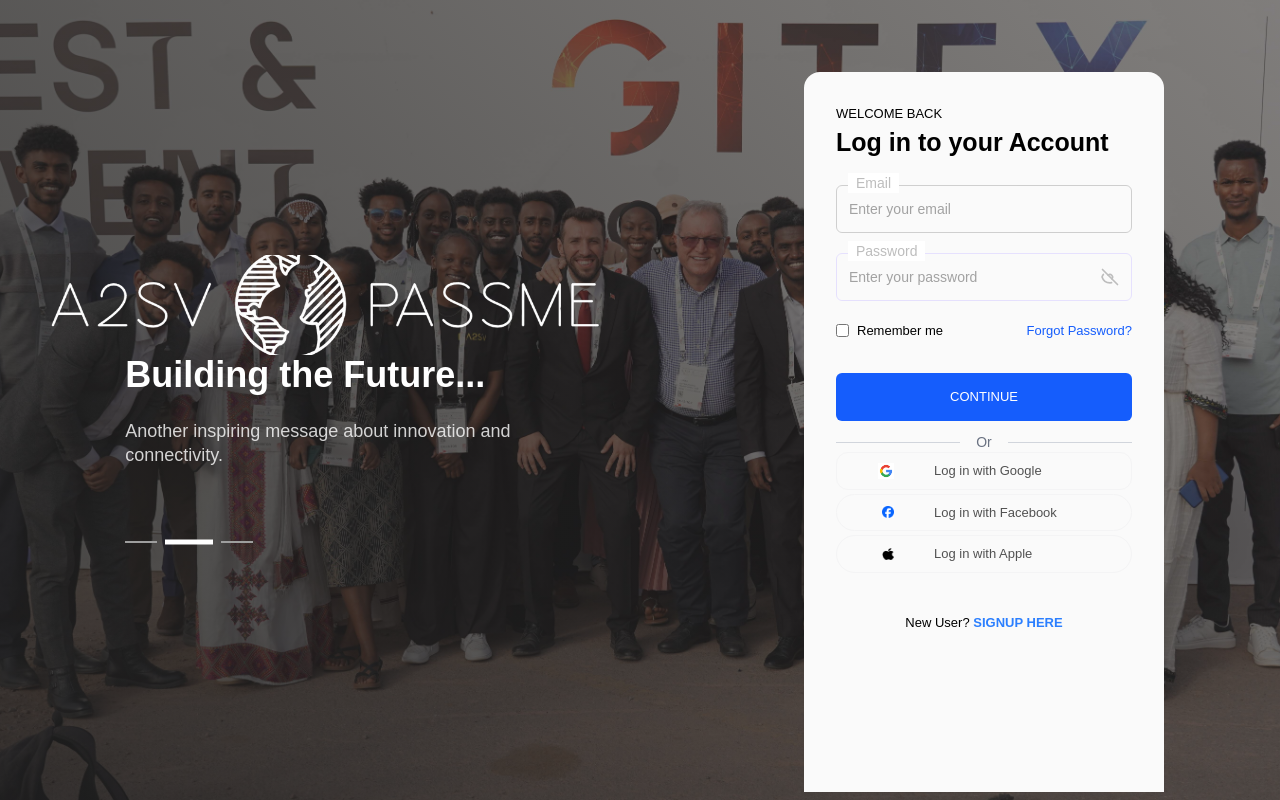
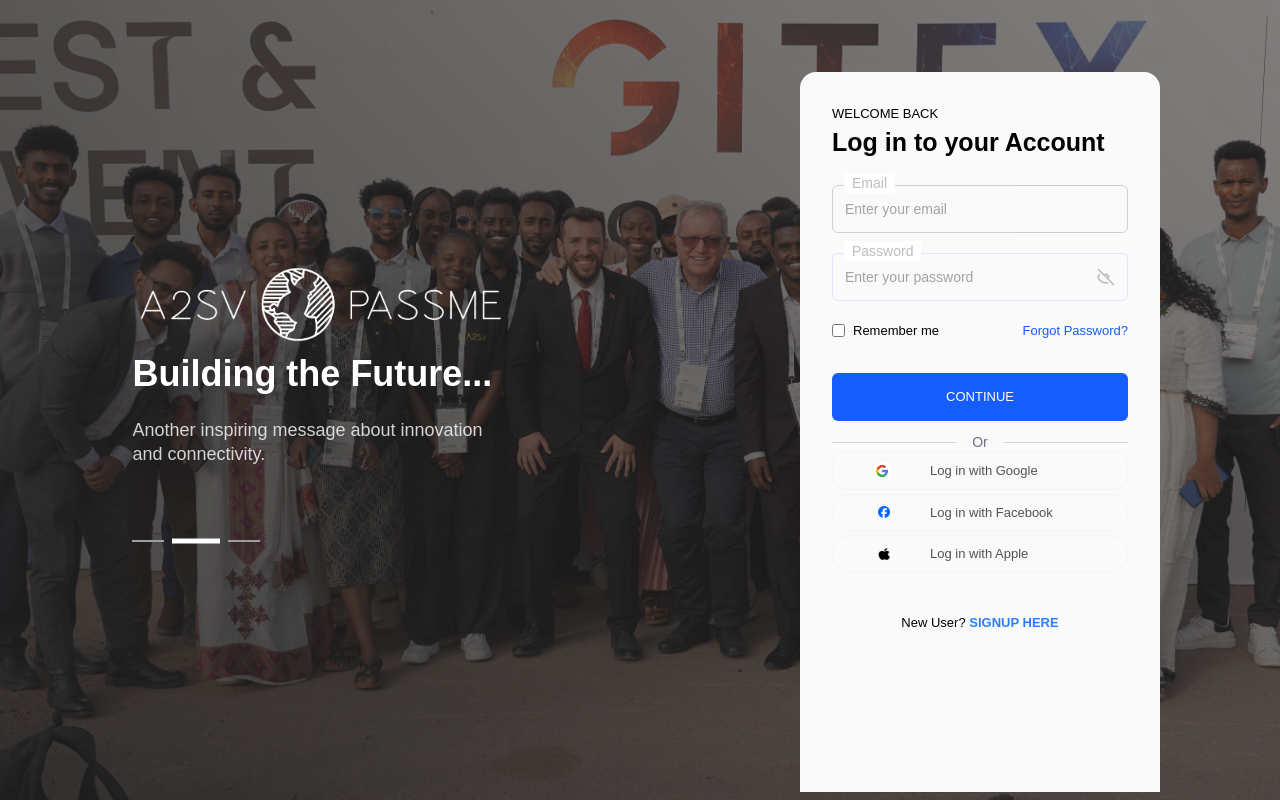
Before and after one commit to A2SV/A2SV-2025-Internship-Pass-Me, a Next.js app in the folder web/: page /home in a window 1280 px wide. Built offline with nearby package versions, Linux system fonts and the light colour scheme; no server answers; a web font is replaced by a local one.

Commit message:
refactor: update the image size to align with the new logo

```diff
--- a/web/src/app/components/homepage/HomePage.tsx
+++ b/web/src/app/components/homepage/HomePage.tsx
@@ -52,12 +52,12 @@
         alt="A2SV Translator Banner"
         width={200}
         height={100}
-        className="md:w-152 md:h-25 object-cover"
+        className="md:w-100 h-auto object-fit"
         priority
       />
 
       <div
-        className={`w-150 relative z-10 flex flex-col items-center text-center px-4`}
+        className={`w-150 relative z-10 flex flex-col items-center text-center px-8`}
       >
         <div
           className={`w-[70%] m-auto text-lg md:text-2xl transition-opacity duration-500 ${
```
